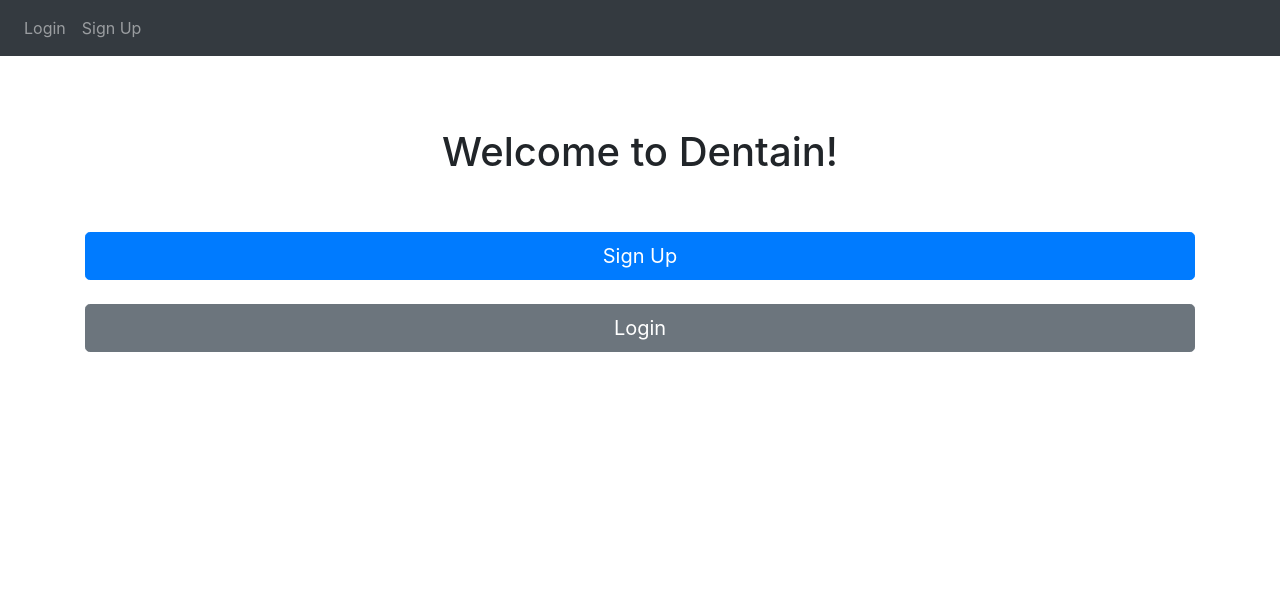
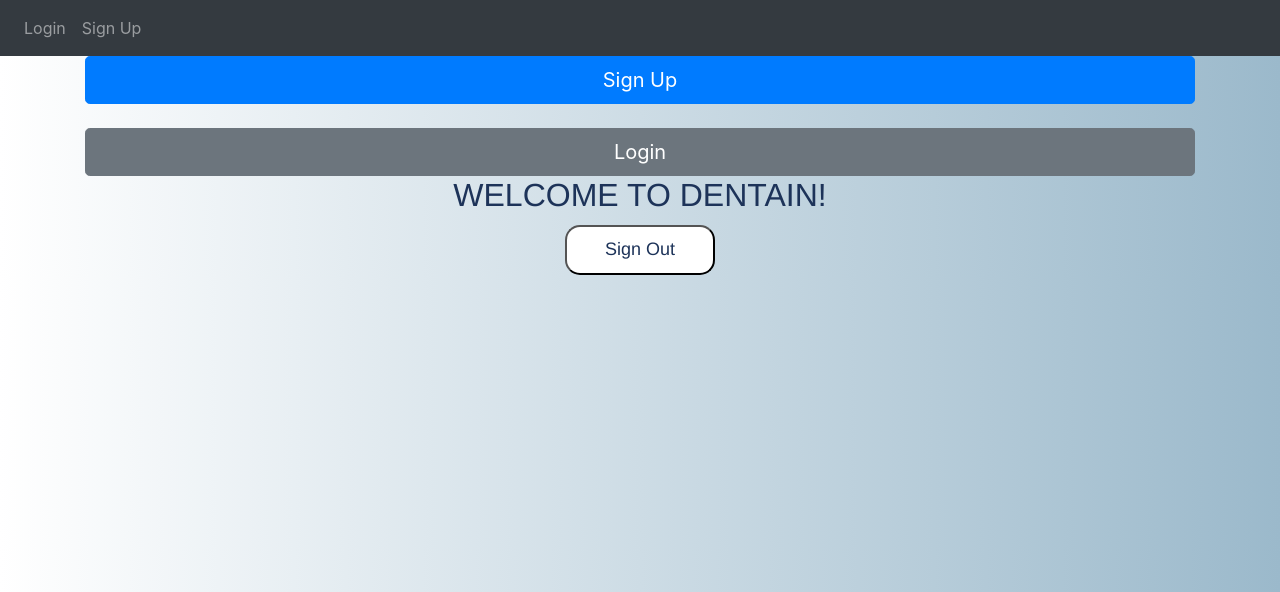
Before and after one commit to Moha-Alqa/CSI2132_Project2, a Flask app: page / in a window 1280 px wide. Shown: the top 592 px of the page. Run offline with Flask 2, Linux system fonts and the light colour scheme; some libraries are stand-ins or nearby versions.

Commit message:
updated home page

```diff
--- a/Website/templates/home.html
+++ b/Website/templates/home.html
@@ -1,12 +1,36 @@
 {% extends "base.html" %} {% block title %} Home {% endblock%} {% block content
 %}
 
-<br/><br/><br/>
-<h1><center>Welcome to Dentain!</center></h1>
-    <!-- <img class="img-logo" src="/Users/moha/Desktop/uOttawa/CSI2132/Project/CSI2132_Project/Images/logo.jpeg"> Doesnt work -->
-<br/><br/>
+<!DOCTYPE html>
+<html>
+    <head>
+        <title>Home Page</title>
+        <style>
+       body {
+              background-image: linear-gradient(to right, rgb(255, 255, 255), rgb(155, 185, 203));
+            }
+            .headerDiv {
+              font-family: Helvetica, Arial, sans-serif;
+              text-align: center;
+              font-size: 30px;
+              color:rgb(29, 51, 89);
+            }
+            .signOutButton{
+                height: 50px;
+                width: 150px;
+                font-size: 18px;
+                background-color: white;
+                color:rgb(29, 51, 89);
+                border-radius: 15px;
+            }
+            .signOutButton:hover{
+                background-color: rgb(29, 51, 89);
+                color: white;
+            }
 
-<body>
+       </style>
+    </head>
+
   <button
     class="btn btn-primary btn-lg btn-block"
     onclick="window.location.href = '/signup'">
@@ -18,5 +42,13 @@
     onclick="window.location.href = '/login'">
     Login
   </button>
+
 </body>
+        <div class="headerDiv">
+            <h2>WELCOME TO DENTAIN!</h3>
+              <form action="http://127.0.0.1:5000/login">
+                <button type="submit" class="signOutButton">Sign Out</button>
+            </form>
+        </div>
+
 {% endblock %}
```
